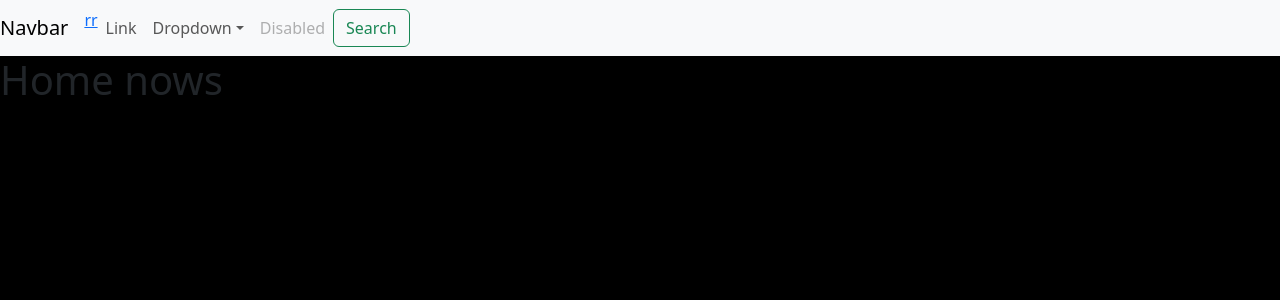
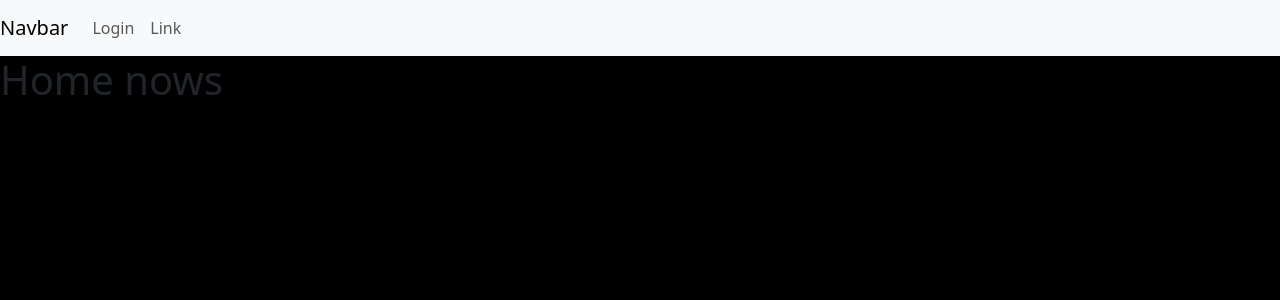
Before and after one commit to snehaljos/webapp-fetch, a React (Create React App) app: page / in a window 1280 px wide. Shown: the top 300 px of the page. Built offline with nearby package versions, Linux system fonts and the light colour scheme.

Commit message:
added more files

```diff
--- a/src/App.css
+++ b/src/App.css
@@ -1,5 +1,13 @@
 * {
   box-sizing: border-box;
+}
+nav .active:hover{
+  background-color: aqua;
+
+}
+nav li.active {
+  background-color: rgb(255, 0, 106);
+
 }
 .mainbody{
   background-color: rgb(97, 95, 95);
--- a/src/Components/Header.js
+++ b/src/Components/Header.js
@@ -10,50 +10,18 @@ function Header({ onClick, count }) {
 
       <div class="collapse navbar-collapse" id="navbarSupportedContent">
         <ul class="navbar-nav mr-auto">
-          <li class="nav-item active">
-            <Link to="Login"> rr</Link>
+          <li class="nav-item  ">
+            <Link class="nav-link" to="Login">
+              {" "}
+              Login
+            </Link>
           </li>
-          <li>
-            <Link class="nav-link" to="Home">
+          <li className={""}>
+            <Link class="nav-link " to="Home">
               Link
             </Link>
           </li>
-          <li class="nav-item dropdown">
-            <a
-              class="nav-link dropdown-toggle"
-              href="#"
-              id="navbarDropdown"
-              role="button"
-              data-toggle="dropdown"
-              aria-haspopup="true"
-              aria-expanded="false"
-            >
-              Dropdown
-            </a>
-            <div class="dropdown-menu" aria-labelledby="navbarDropdown">
-              <a class="dropdown-item" href="#">
-                Action
-              </a>
-              <a class="dropdown-item" href="#">
-                Another action
-              </a>
-              <div class="dropdown-divider"></div>
-              <a class="dropdown-item" href="#">
-                Something else here
-              </a>
-            </div>
-          </li>
-          <li class="nav-item">
-            <a class="nav-link disabled" href="#">
-              Disabled
-            </a>
-          </li>
         </ul>
-        <form class="form-inline my-2 my-lg-0">
-          <button class="btn btn-outline-success my-2 my-sm-0" type="submit">
-            Search
-          </button>
-        </form>
       </div>
       <Outlet />
     </nav>
```
